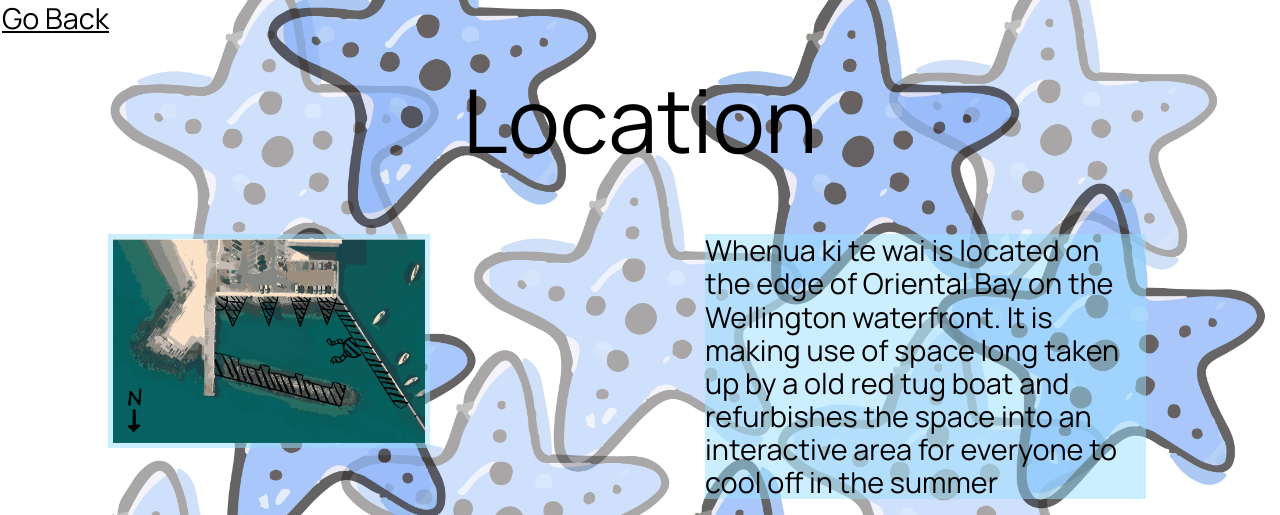
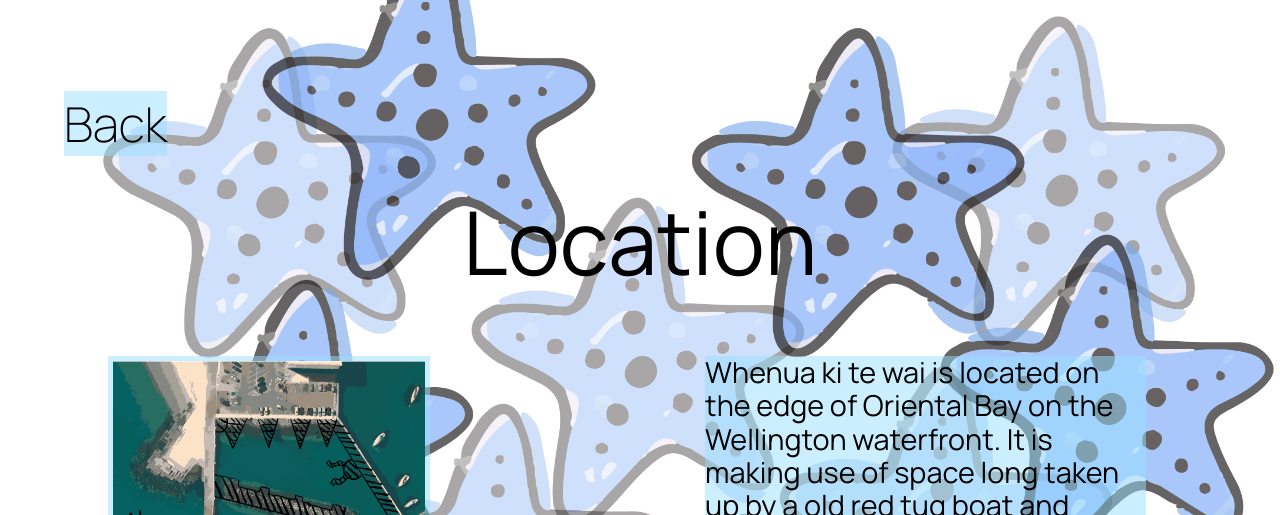
Before and after one commit to JanuFoley/Assesment_13DVC, a Flask app: page /Location in a window 1280 px wide. Shown: the top 515 px of the page. Run offline with Flask 3, Linux system fonts and the light colour scheme; grey boxes are pictures that could not be loaded.

Commit message:
background

```diff
--- a/static/DVC_WATERFRONT.css
+++ b/static/DVC_WATERFRONT.css
@@ -44,6 +44,15 @@ h4 {
     justify-content: space-between;
     align-items: flex-start;
     margin-top: 4rem;
+}
+
+.container-left {
+    display: flex;
+    justify-content: space-between;
+    align-items: flex-start;
+    margin-top: 4rem;
+    margin-left: 4rem;
+    text-align: left;
 }
 
 .item {
--- a/templates/Accessability.html
+++ b/templates/Accessability.html
@@ -1,6 +1,11 @@
 {% extends 'index.html' %}
 
 {% block pageheading %}
+<h3>
+    <a href="/">
+        Back
+    </a>
+</h3>
 <h1>Accessibility</h1>
 {% endblock %}
 
--- a/templates/Location.html
+++ b/templates/Location.html
@@ -1,7 +1,15 @@
 {% extends 'index.html' %}
 
 {% block pageheading %}
-<button class="button" onclick="history.back()">Go Back</button>
+<div class="container-left">
+    <div class="item">
+        <h3>
+            <a href="/">
+                Back
+            </a>
+        </h3>
+    </div>
+</div>
 <h1>Location</h1>
 {% endblock %}
 
```
